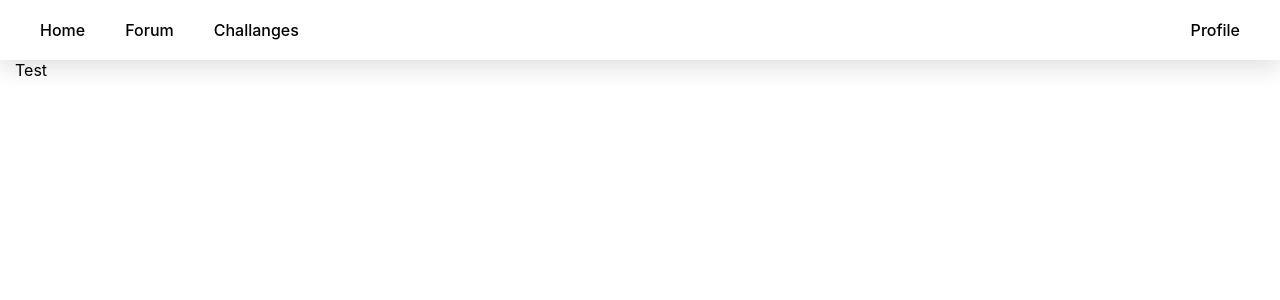
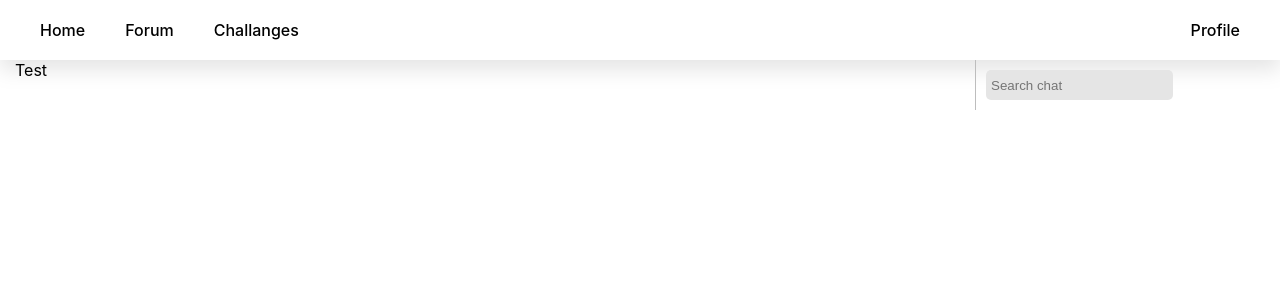
Before and after one commit to ZaqSD/spacecoding, a React (Create React App) app in the folder frontend/: page / in a window 1280 px wide. Shown: the top 300 px of the page. Built offline with nearby package versions, Linux system fonts and the light colour scheme.

Commit message:
Create DM-window

```diff
--- a/frontend/src/App.css
+++ b/frontend/src/App.css
@@ -3,6 +3,30 @@ ul {
     margin: 10px;
     padding: 0;
   }
+
+.messageWindow {
+    border-left: 1px solid #BDBDBD;
+}
+
+.messageWindow input {
+    background-color: #E5E5E5;
+    border-radius: 5px;
+    border-width: 0px;
+    min-height: 20px;
+    margin: 10px;
+    padding: 5px;
+}
+
+.messageWindow input:hover {
+    /*box-sizing: border-box;*/
+    transition: border-width 200ms ease-out;
+    transition: margin 200ms ease-out;
+    background-color: #E5E5E5;
+    border-width: 2px;
+    border-color: #B7B7B7;
+    border-style: solid;
+    margin: 8px;
+}
 
 .navbar {
     padding: 20px;
--- /dev/null
+++ b/frontend/src/components/MessageWindow.tsx
@@ -0,0 +1,13 @@
+import "../App.css";
+
+import * as React from "react";
+
+interface NavBarProps {}
+
+export default function MessageWindow(props: NavBarProps) {
+  return (
+    <div className="messageWindow">
+      <input className="" placeholder="Search chat"></input>
+    </div>
+  );
+}
--- a/frontend/src/views/Home.tsx
+++ b/frontend/src/views/Home.tsx
@@ -13,7 +13,7 @@ export default function Home() {
         <Row>
           <Col lg={9}>Test</Col>
           <Col lg={3}>
-
+            <MessageWindow />
           </Col>
         </Row>
       </Container>
```
